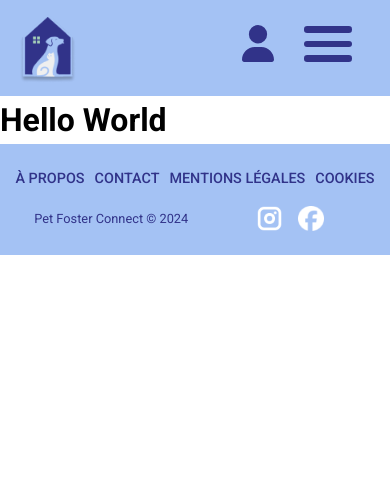
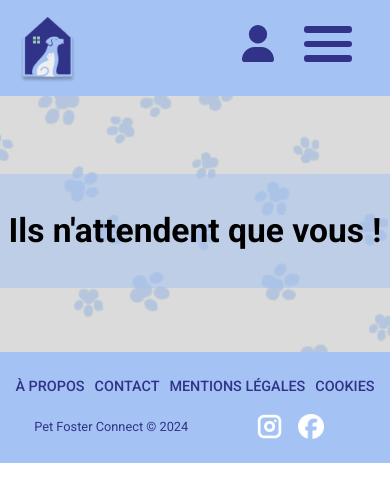
Before and after one commit to Cecile-Duc-Dit-Catty/Pet-Foster-Connect-Front, a React (Vite) app: page /animaux in a window 390 px wide. Shown: the top 502 px of the page. Built offline with nearby package versions, Linux system fonts and the light colour scheme.

Commit message:
feature: add header section to AnimalsPage mobile

```diff
--- a/src/App.tsx
+++ b/src/App.tsx
@@ -1,6 +1,7 @@
 // import { useState } from 'react';
 // import React from 'react';
 import { BrowserRouter as Router, Routes, Route } from 'react-router-dom';
+import './styles/global.css';
 import Header from './layouts/header/header.tsx';
 import Footer from './layouts/footer/footer.tsx';
 import HomePage from './pages/HomePage/HomePage.tsx';
--- /dev/null
+++ b/src/components/pawsHeader/pawsHeader.module.css
@@ -0,0 +1,20 @@
+.headerSection {
+    background-image: url("../../assets/images/background/paw-background.png");
+    background-repeat: no-repeat;
+    background-size: cover;
+    background-position: 40% 80%;
+    width: 100%;
+    height: 16rem;
+    padding-top: 20%;
+}
+
+.headerDescription p {
+    background-color: rgba(164, 194, 244, 0.5);
+    font-size: 2.1rem;
+    color: black;
+    font-weight: bold;
+    text-align: center;
+    padding-inline: 0.5rem;
+    padding-block: 2rem;
+
+}
--- /dev/null
+++ b/src/components/pawsHeader/pawsHeader.tsx
@@ -0,0 +1,15 @@
+import styles from "./pawsHeader.module.css"
+
+const pawsHeader = () => {
+    return (
+<>
+    <div className={styles.headerSection}>
+        <div className={styles.headerDescription}>
+            <p>Ils n'attendent que vous !</p>
+        </div>
+    </div>
+</>
+)
+}
+
+export default pawsHeader
--- a/src/pages/AnimalsPage/AnimalsPage.tsx
+++ b/src/pages/AnimalsPage/AnimalsPage.tsx
@@ -1,8 +1,13 @@
+import styles from "../AnimalsPage/AnimalsPage.module.css";
+import PawsHeader from "../../components/pawsHeader/pawsHeader.tsx";
+
 const AnimalsPage = () => {
     return (
         <>
-            <h1>Hello World</h1>
-            </>
+            <main>
+          < PawsHeader />
+            </main>
+        </>
     )
 }
 
```
Also changed, not shown: src/assets/images/background/paw-background.png (added).
